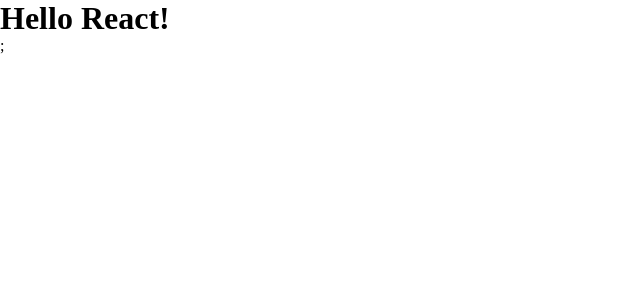
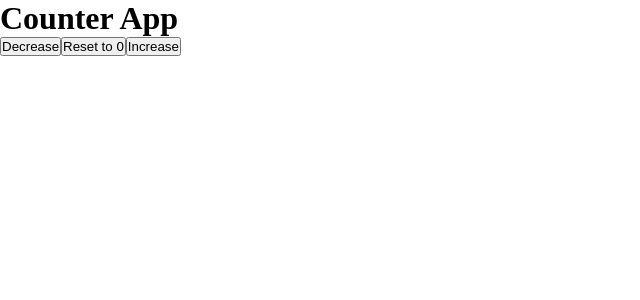
Before and after one commit to StefanMogren/zustand-bootcamp, a React (Vite) app: page / in a window 1280 px wide. Shown: the top 300 px of the page, without its empty margins (0-640 px from the left). Built offline with nearby package versions, Linux system fonts and the light colour scheme.

Commit message:
Added Button to Counter, added Counter to App

```diff
--- a/src/App.jsx
+++ b/src/App.jsx
@@ -1,7 +1,10 @@
+import Counter from './components/Counter/Counter';
+
 function App() {
 	return (
-		<div className="app">
-			<h1>Hello React!</h1>;
+		<div className='app'>
+			<h1>Counter App</h1>
+			<Counter />
 		</div>
 	);
 }
--- a/src/components/Button/Button.jsx
+++ b/src/components/Button/Button.jsx
@@ -1,7 +1,7 @@
 import './button.css';
 
-function Button() {
-	return <div>Button</div>;
+function Button({ text, onClick }) {
+	return <button onClick={onClick}>{text}</button>;
 }
 
 export default Button;
--- a/src/components/Counter/Counter.jsx
+++ b/src/components/Counter/Counter.jsx
@@ -1,7 +1,14 @@
 import './counter.css';
+import Button from '../Button/Button';
 
 function Counter() {
-	return <div>Counter</div>;
+	return (
+		<div>
+			<Button text={'Decrease'} />
+			<Button text={'Reset to 0'} />
+			<Button text={'Increase'} />
+		</div>
+	);
 }
 
 export default Counter;
```
